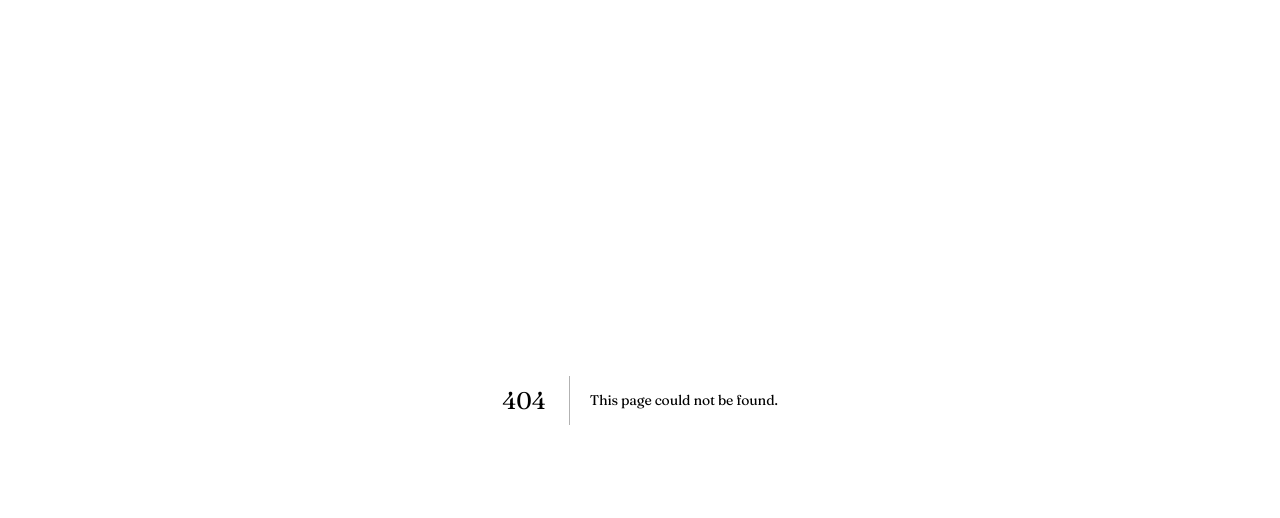
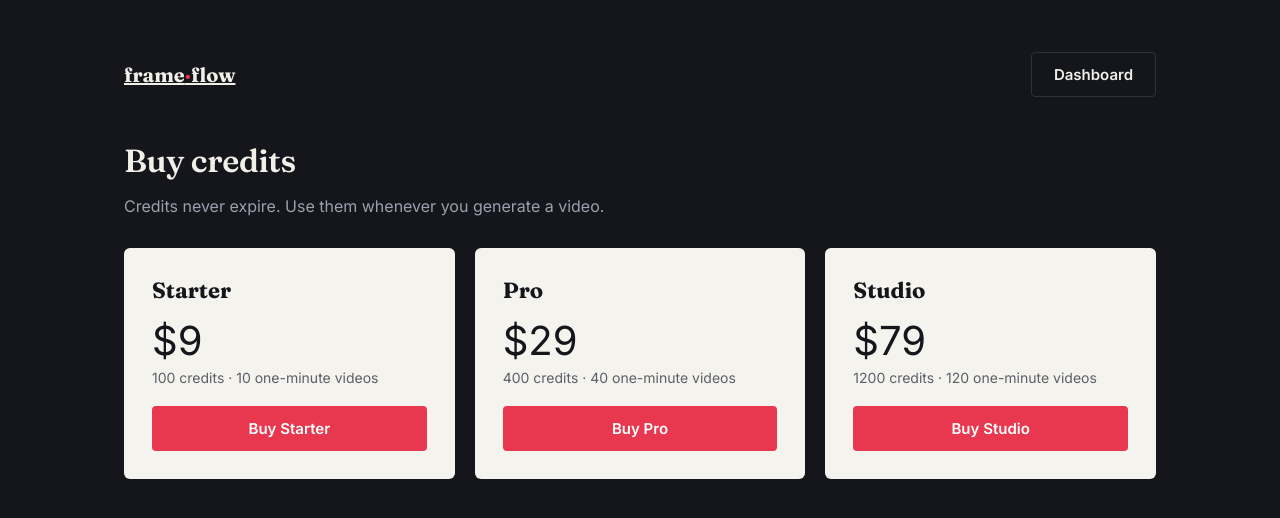
Before and after one commit to memoonatariq68-oss/Frameflow, a Next.js app: page /pricing in a window 1280 px wide. Before the commit this address had no page. Shown: the top 518 px of the page. Built offline with nearby package versions, Linux system fonts and the light colour scheme.

Commit message:
Create page.js

```diff
--- /dev/null
+++ b/app/pricing/page.js
@@ -0,0 +1,51 @@
+'use client';
+import { useState } from 'react';
+import Link from 'next/link';
+import { PLANS } from '@/lib/pricing';
+
+export default function PricingPage() {
+  const [loadingId, setLoadingId] = useState(null);
+
+  async function buy(planId) {
+    setLoadingId(planId);
+    const res = await fetch('/api/checkout', {
+      method: 'POST',
+      headers: { 'Content-Type': 'application/json' },
+      body: JSON.stringify({ planId }),
+    });
+    const data = await res.json();
+    setLoadingId(null);
+    if (data.url) window.location.href = data.url;
+    else alert(data.error || 'Could not start checkout');
+  }
+
+  return (
+    <main className="container" style={{ paddingTop: 32, paddingBottom: 64 }}>
+      <nav className="nav">
+        <Link href="/" className="wordmark">frame<span className="dot">·</span>flow</Link>
+        <Link href="/dashboard" className="btn btn-ghost">Dashboard</Link>
+      </nav>
+
+      <h1 style={{ fontSize: 32, marginTop: 24 }}>Buy credits</h1>
+      <p style={{ color: 'var(--ink-dim)', marginBottom: 32 }}>Credits never expire. Use them whenever you generate a video.</p>
+
+      <div style={{ display: 'grid', gridTemplateColumns: 'repeat(3, 1fr)', gap: 20 }}>
+        {PLANS.map((p) => (
+          <div key={p.id} className="card" style={{ display: 'flex', flexDirection: 'column' }}>
+            <div style={{ fontFamily: 'var(--display)', fontSize: 22, fontWeight: 700 }}>{p.name}</div>
+            <div style={{ fontSize: 40, margin: '12px 0 4px' }}>${p.price}</div>
+            <div style={{ color: '#5b5f68', fontSize: 14, marginBottom: 20 }}>{p.credits} credits · {p.blurb}</div>
+            <button
+              onClick={() => buy(p.id)}
+              disabled={loadingId === p.id}
+              className="btn btn-primary"
+              style={{ marginTop: 'auto', justifyContent: 'center' }}
+            >
+              {loadingId === p.id ? 'Redirecting…' : `Buy ${p.name}`}
+            </button>
+          </div>
+        ))}
+      </div>
+    </main>
+  );
+  }
```
